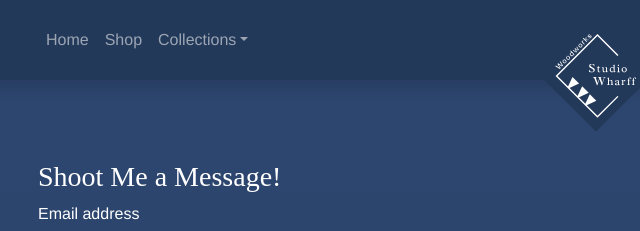
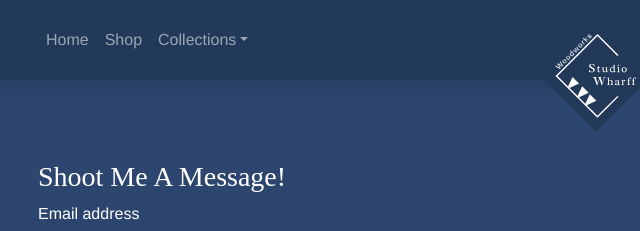
Before and after one commit to SaraWharff/studiowharff, a plain HTML site: page contact.html in a window 1280 px wide. Shown: the top 231 px of the page, 44-684 px from the left. Drawn offline with nearby package versions, Linux system fonts and the light colour scheme; a web font is replaced by a local one.

Commit message:
Add files via upload

```diff
--- a/contact.html
+++ b/contact.html
@@ -116,7 +116,7 @@
 		<section class= "row">
 			 <div class="col-12">
 				 <div class= "container">
-				 <h3>Shoot Me a Message!</h3>
+				 <h3>Shoot Me A Message!</h3>
 				 <div class="mb-3">
 				  <label for="exampleFormControlInput1" class="form-label">Email address</label>
 				  <input type="email" class="form-control" id="exampleFormControlInput1" placeholder="name@example.com">
```
